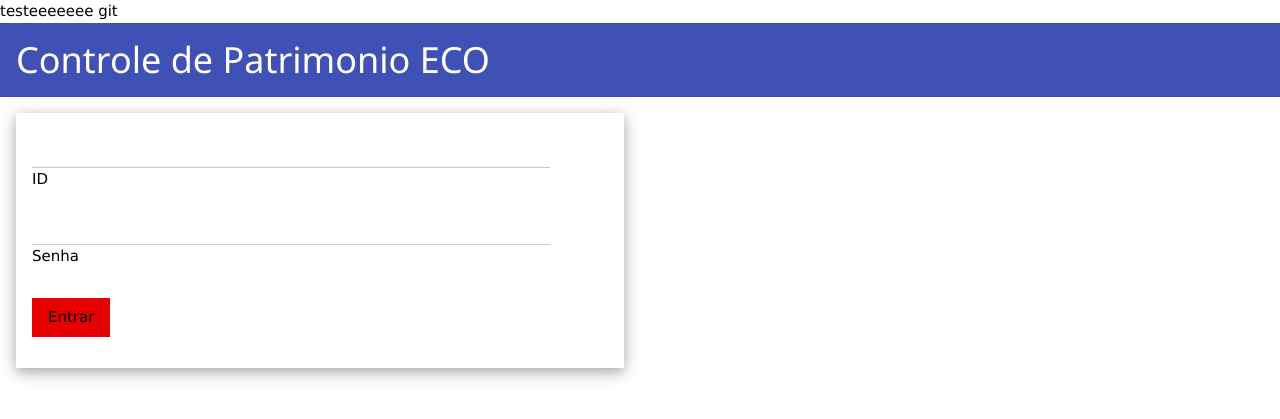
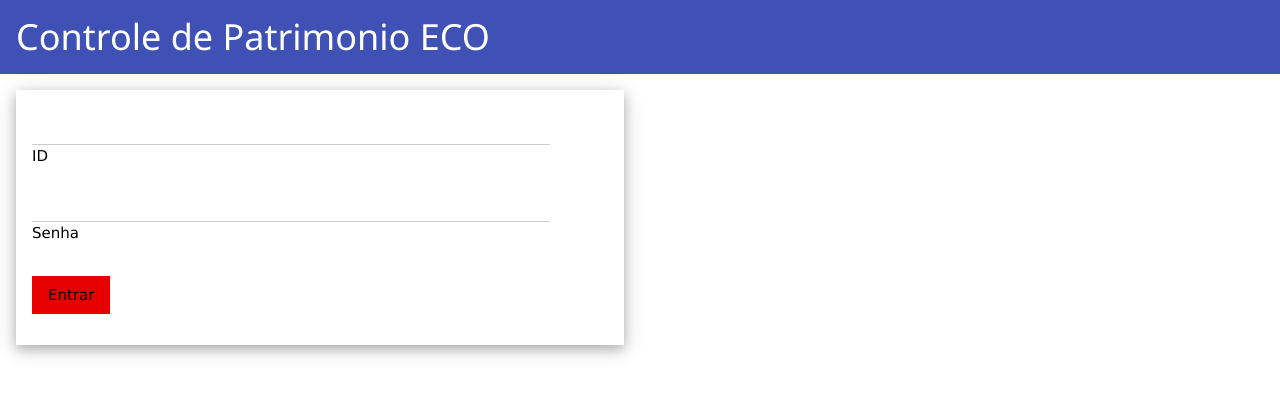
Before and after one commit to gsa-dev/controle-patrimonio-unifei, a PHP site: page / in a window 1280 px wide. Shown: the top 419 px of the page. Run offline with PHP 8.4, Linux system fonts and the light colour scheme.

Commit message:
deucerto25/04

```diff
--- a/devolucao2.php
+++ b/devolucao2.php
@@ -1,5 +1,6 @@
 <!DOCTYPE html>
 <html>
+
     <title>Controle de Patrimonio ECO</title>
     <meta name="viewport" content="width=device-width, initial-scale=1">
     <link rel="stylesheet" href="http://www.w3schools.com/lib/w3.css">
--- a/index.php
+++ b/index.php
@@ -1,8 +1,5 @@
 <!DOCTYPE html>
-<?php
 
-echo "testeeeeeee git";
-?>
 
 <html>
 <title>Controle de Patrimonio ECO</title>
```
